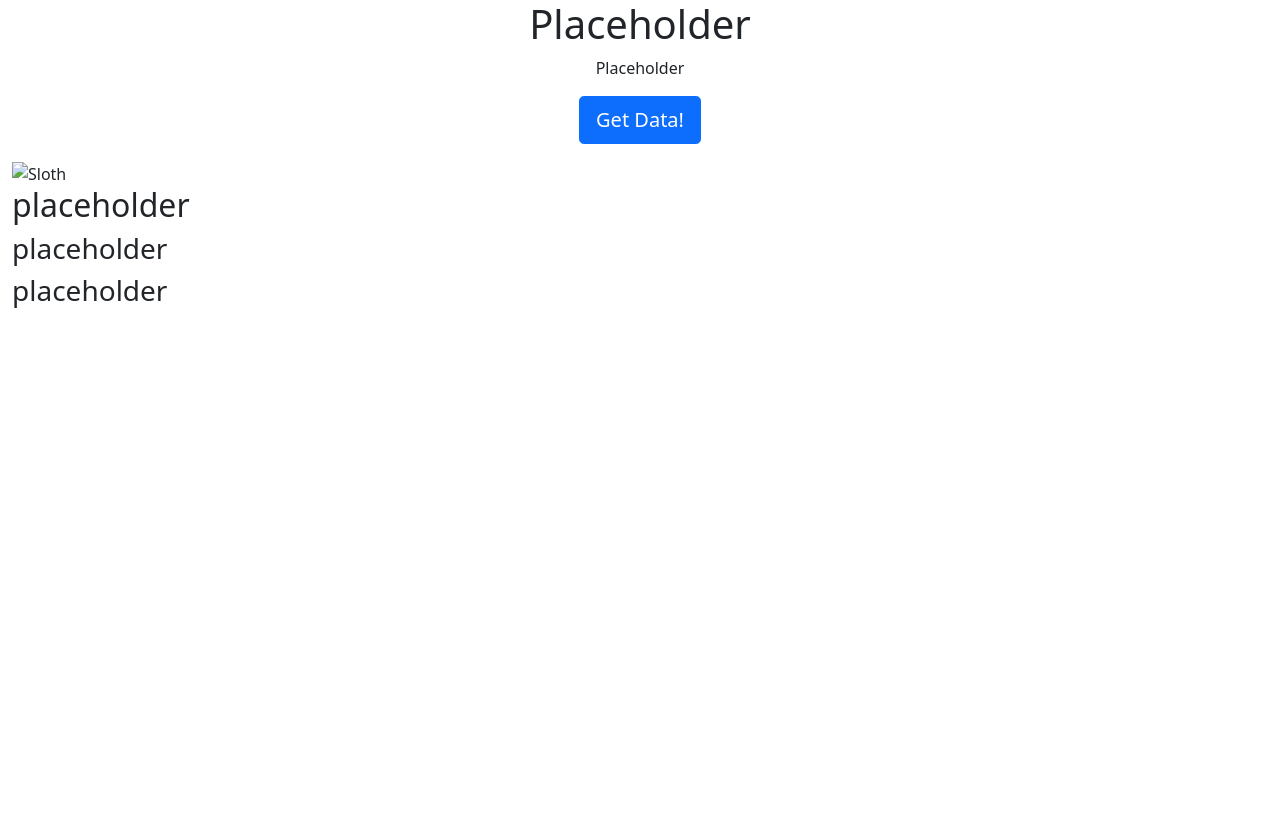
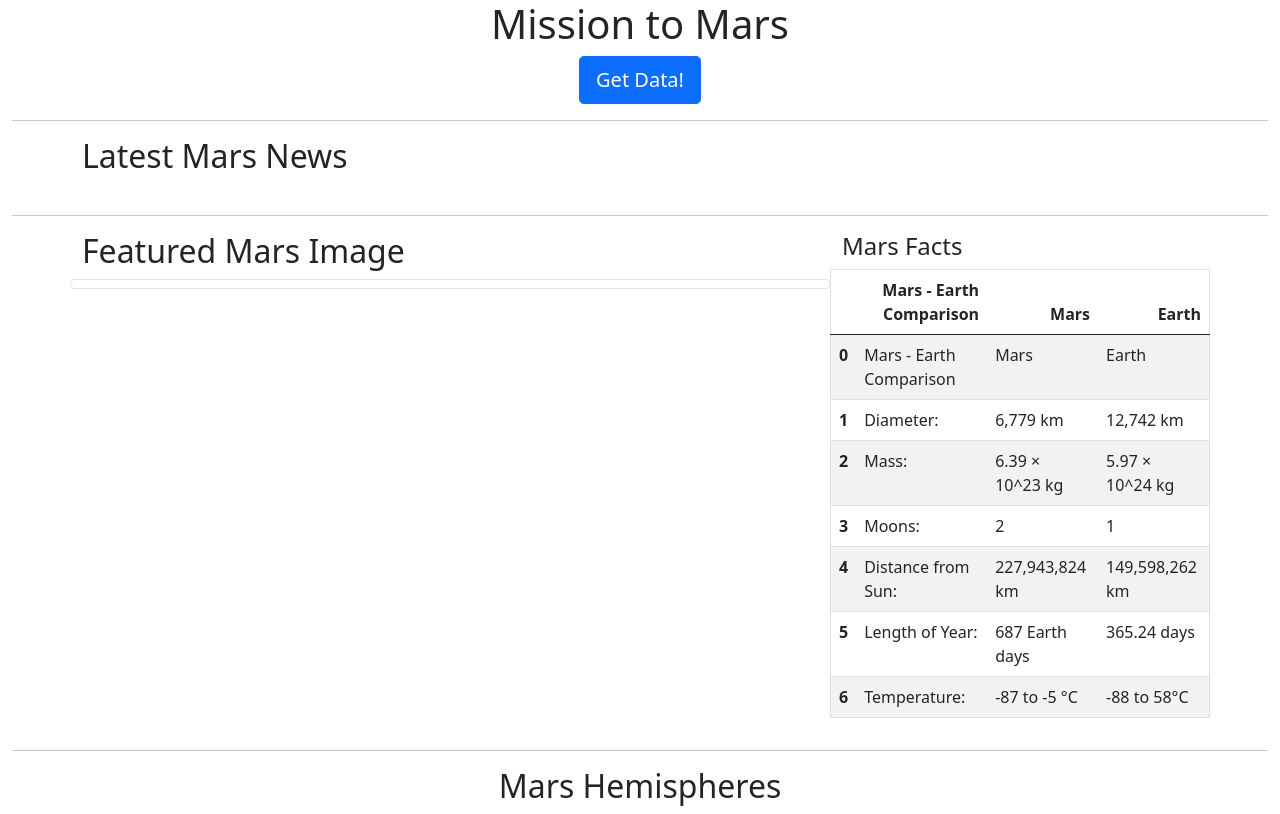
Before and after one commit to billywiltshire77/web-scraping-challenge, a Flask app: template Missions_to_Mars/templates/index.html in a window 1280 px wide. Before the commit the page ends 308 px from the top, so only its background shows below. Run offline with Flask 2, Linux system fonts and the light colour scheme; the template is opened without the code that fills it, so the values that code supplies are empty; some libraries are stand-ins or nearby versions.

Commit message:
app.py complete and HTML styled

```diff
--- a/Missions_to_Mars/app.py
+++ b/Missions_to_Mars/app.py
@@ -11,7 +11,6 @@ mongo = PyMongo(app)
 def index():
     mars = mongo.db.mars.find_one()
     return render_template('index.html', mars=mars)
-    # Find one record of data from the mongo database
 
 @app.route("/scrape")
 def scrape():
--- a/Missions_to_Mars/scrape_mars.py
+++ b/Missions_to_Mars/scrape_mars.py
@@ -57,7 +57,7 @@ def scrape():
         soup = bs(html, 'html.parser')
 
         image = soup.find('img', class_='wide-image')['src']
-        hemisphere = click_links[x][:-9]
+        hemisphere = click_links[x]
 
         hemisphere_dict = {}
         hemisphere_dict['title'] = hemisphere
@@ -68,4 +68,6 @@ def scrape():
 
     browser.quit()
 
-    return {'hemisphere_image_urls': hemisphere_image_urls, 'featured_image': featured_image_url, 'news_title': news_title, 'news_desc': news_desc}
+    mars_info = {'hemisphere_image_urls': hemisphere_image_urls, 'featured_image': featured_image_url, 'news_title': news_title, 'news_desc': news_desc}
+
+    return mars_info
--- a/Missions_to_Mars/templates/index.html
+++ b/Missions_to_Mars/templates/index.html
@@ -13,15 +13,111 @@
 <body>
   <div class="container-fluid">
     <div class="jumbotron text-center">
-      <h1>Placeholder</h1>
-      <p>Placeholder</p>
+      <h1>Mission to Mars</h1>
       <p><a class="btn btn-primary btn-lg" href="/scrape" role="button">Get Data!</a></p>
     </div>
-    <img src="" alt="Sloth">
-    <h2>placeholder</h2>
-    <h3>placeholder</h3>
-    <h3>placeholder</h3>
-  </div>
+    <hr>
+    <div class="container">
+        <div class="row">
+            <div class="col-md-12">
+                <h2 class="col-md-12">Latest Mars News</h2>
+            </div>
+        </div>
+        <div class="row">
+            <div class="col-md-12">
+                <h4>{{ mars.news_title }}</h4>
+                <p>{{ mars.news_desc }}</p>
+            </div>
+        </div>
+    </div>
+    <hr>
+    <div class="container">
+        <div class="row">
+            <div class="col-sm-8">
+                <div class="row">
+                    <h2>Featured Mars Image</h2>
+                    <img class="img-thumbnail" src="{{ mars.featured_image }}" alt="">
+                </div>
+            </div>
+            <div class="col-sm-4">
+                <div class="row">
+                    <h4>Mars Facts</h4>
+                    <table border="1" class="table table-striped table-hover dataframe">
+                        <thead>
+                        <tr style="text-align: right;">
+                            <th></th>
+                            <th>Mars - Earth Comparison</th>
+                            <th>Mars</th>
+                            <th>Earth</th>
+                        </tr>
+                        </thead>
+                        <tbody>
+                        <tr>
+                            <th>0</th>
+                            <td>Mars - Earth Comparison</td>
+                            <td>Mars</td>
+                            <td>Earth</td>
+                        </tr>
+                        <tr>
+                            <th>1</th>
+                            <td>Diameter:</td>
+                            <td>6,779 km</td>
+                            <td>12,742 km</td>
+                        </tr>
+                        <tr>
+                            <th>2</th>
+                            <td>Mass:</td>
+                            <td>6.39 × 10^23 kg</td>
+                            <td>5.97 × 10^24 kg</td>
+                        </tr>
+                        <tr>
+                            <th>3</th>
+                            <td>Moons:</td>
+                            <td>2</td>
+                            <td>1</td>
+                        </tr>
+                        <tr>
+                            <th>4</th>
+                            <td>Distance from Sun:</td>
+                            <td>227,943,824 km</td>
+                            <td>149,598,262 km</td>
+                        </tr>
+                        <tr>
+                            <th>5</th>
+                            <td>Length of Year:</td>
+                            <td>687 Earth days</td>
+                            <td>365.24 days</td>
+                        </tr>
+                        <tr>
+                            <th>6</th>
+                            <td>Temperature:</td>
+                            <td>-87 to -5 °C</td>
+                            <td>-88 to 58°C</td>
+                        </tr>
+                        </tbody>
+                    </table>
+                </div>
+            </div>
+        </div>
+    </div>
+    <hr>
+    <div class="container">
+        <div class="row">
+            <div class="col-md-12 text-center">
+                <h2>Mars Hemispheres</h2>
+            </div>
+        </div>
+        <div class="row">
+            {% for img_url in mars.hemisphere_image_urls %}
+            <div class="col-md-3">
+                <div class="row">
+                    <img class="rounded" src="{{ img_url['img_url'] }}" alt="" width="200px">
+                    <h4>{{ img_url['title'] }}</h4>
+                </div>
+            </div>
+            {% endfor %}
+        </div>
+    </div>
   </div>
 </body>
 
```
Also changed, not shown: 1 other file.
